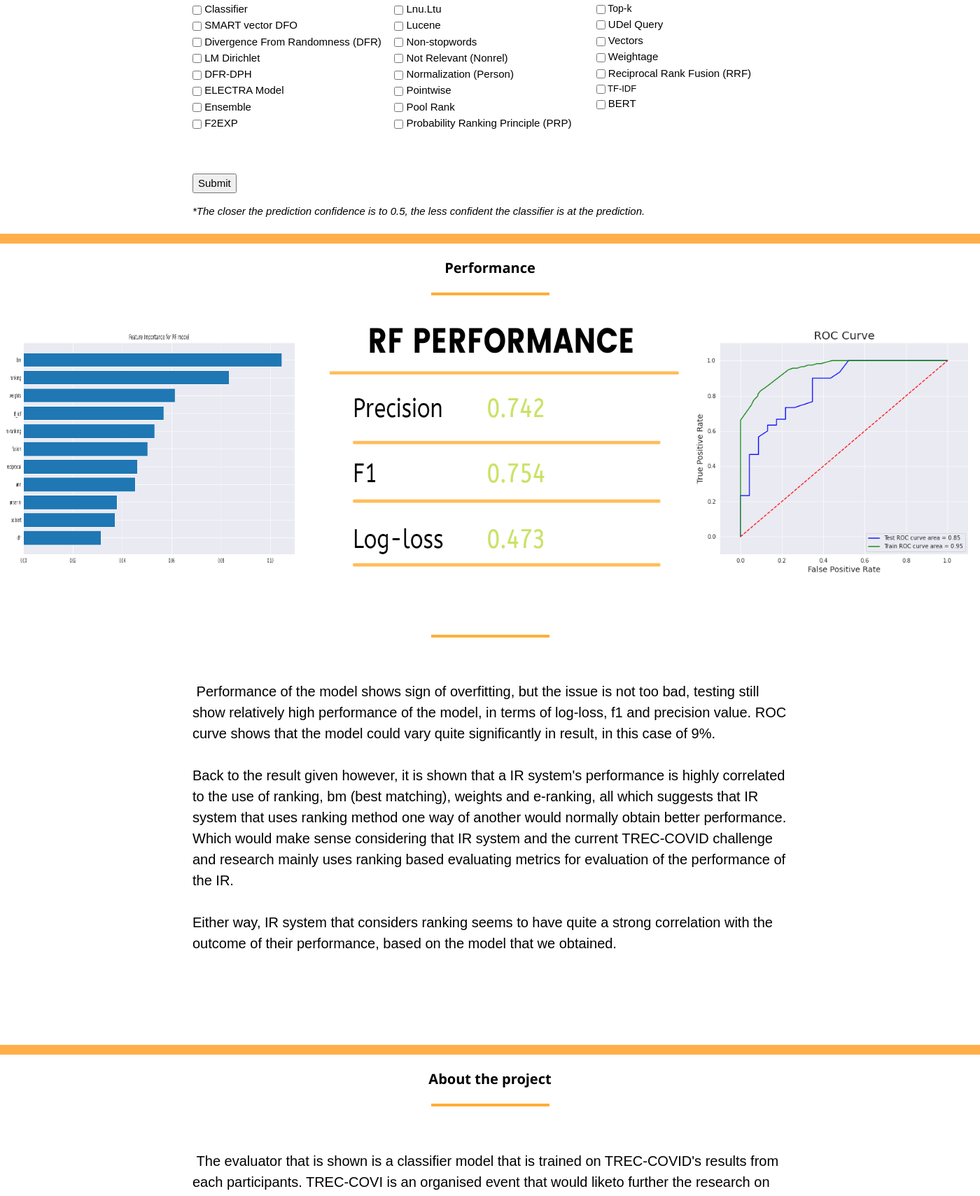
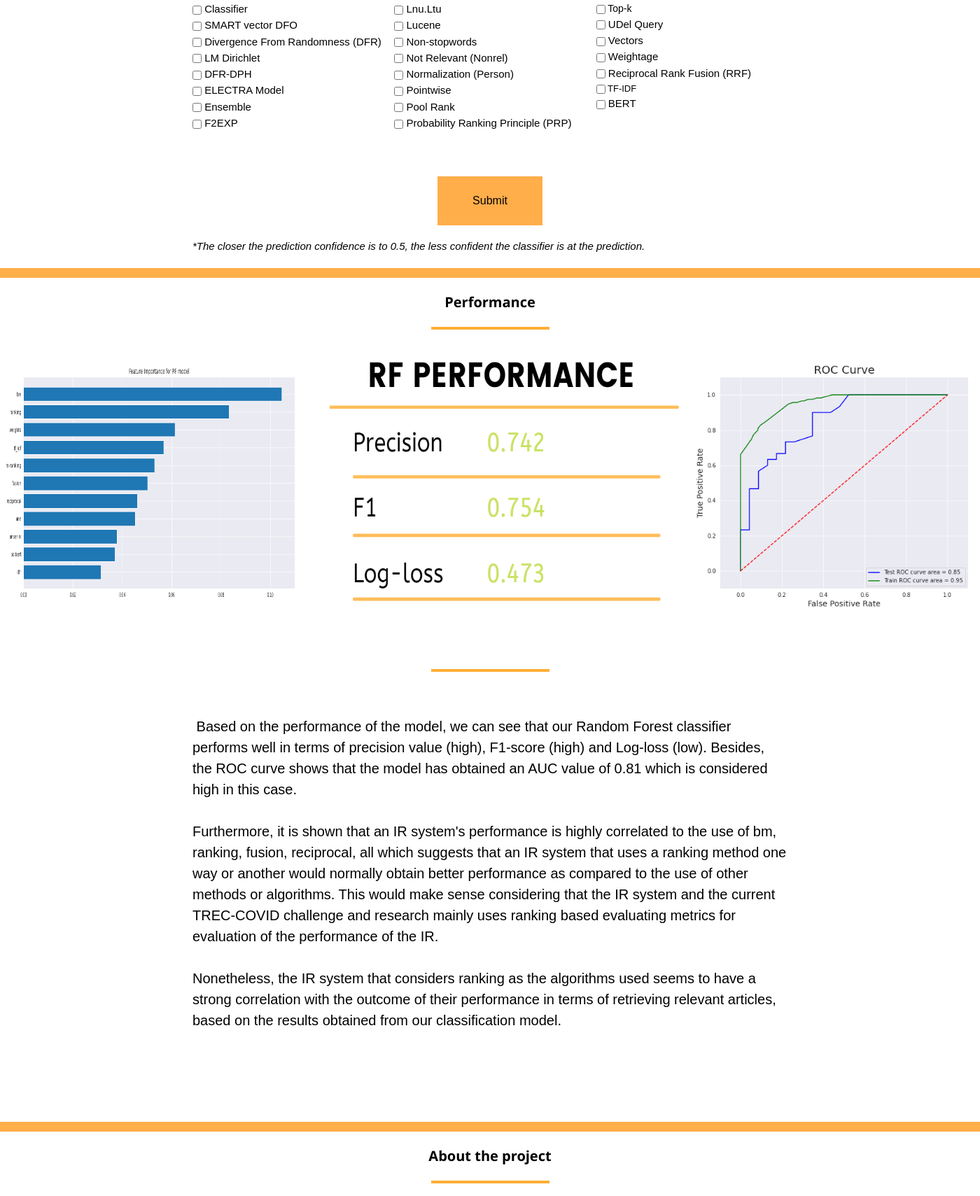
Before and after one commit to mong0009monash/FYP.github.io, a Flask app: page / in a window 1400 px wide; the page is wider, and only the part inside the window is pictured. Shown: the part 751-2460 px from the top of that part at 70% size. Run offline with Flask 2, Linux system fonts and the light colour scheme; parts of the project's set-up code (start-up, migrations or seed data) failed here and were passed over.

Commit message:
Update HTML

```diff
--- a/templates/index.html
+++ b/templates/index.html
@@ -1,6 +1,6 @@
 <html><head>
 <meta http-equiv="content-type" content="text/html; charset=UTF-8">
-<title>FYP</title>
+<title>Prediction in performance of Information retrieval system</title>
 
 <link rel= "stylesheet" type= "text/css" href= {{url_for('static',filename='styles/w3.css')}}>
 
@@ -72,6 +72,18 @@ label,input{
     text-align: center;
 	}
 
+.button {
+  background-color: rgb(255, 174, 74);
+  border: none;
+  color: black;
+  padding: 23px 50px;
+  text-align: center;
+  text-decoration: none;
+  display: inline-block;
+  font-size: 16px;
+  margin: 4px 2px;
+  cursor: pointer;
+}
 
 * {
   box-sizing: border-box;
@@ -206,7 +218,7 @@ ul {
 <center><p id="result" style="color:{{ txt_color }};">q</p></center>
 <br>
 
-<input type="submit" value="Submit">
+<center><input class="button" type="submit" value="Submit"></center>
 
 </form>
 
@@ -293,11 +305,11 @@ document.getElementById("result").innerHTML = "{{result}}"
 
 <br>
 
-<p class = "text"> Performance of the model shows sign of overfitting, but the issue is not too bad, testing still show relatively high performance of the model, in terms of log-loss, f1 and precision value. ROC curve shows that the model could vary quite significantly in result, in this case of 9%.
+<p class = "text"> Based on the performance of the model, we can see that our Random Forest classifier performs well in terms of precision value (high), F1-score (high) and Log-loss (low). Besides, the ROC curve shows that the model has obtained an AUC value of 0.81 which is considered high in this case.
 
-Back to the result given however, it is shown that a IR system's performance is highly correlated to the use of ranking, bm (best matching), weights and e-ranking, all which suggests that IR system that uses ranking method one way of another would normally obtain better performance. Which would make sense considering that IR system and the current TREC-COVID challenge and research mainly uses ranking based evaluating metrics for evaluation of the performance of the IR.
+Furthermore, it is shown that an IR system's performance is highly correlated to the use of bm, ranking, fusion, reciprocal, all which suggests that an IR system that uses a ranking method one way or another would normally obtain better performance as compared to the use of other methods or algorithms. This would make sense considering that the IR system and the current TREC-COVID challenge and research mainly uses ranking based evaluating metrics for evaluation of the performance of the IR.
 
-Either way, IR system that considers ranking seems to have quite a strong correlation with the outcome of their performance, based on the model that we obtained.
+Nonetheless, the IR system that considers ranking as the algorithms used seems to have a strong correlation with the outcome of their performance in terms of retrieving relevant articles, based on the results obtained from our classification model.
 </p>
 
 <br>
```
Also changed, not shown: templates/result.html (+17 -5 lines).
